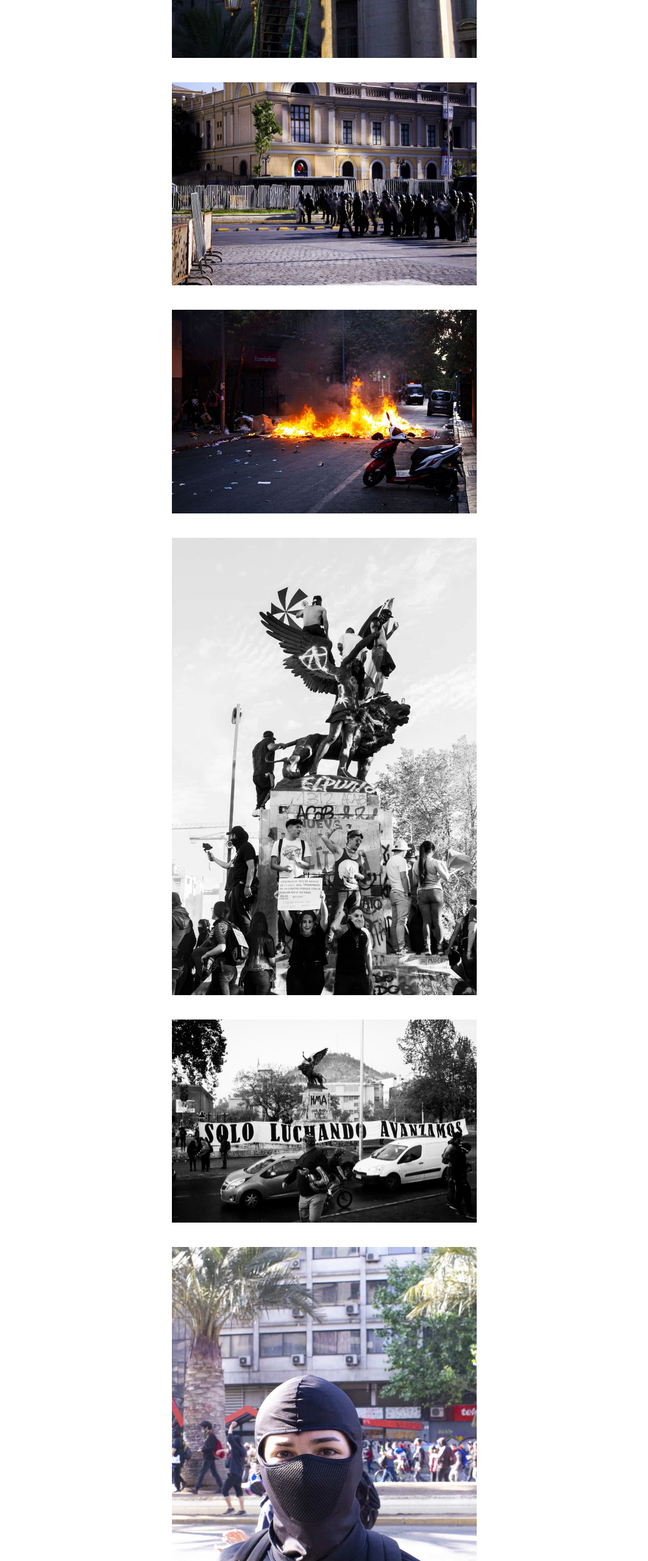
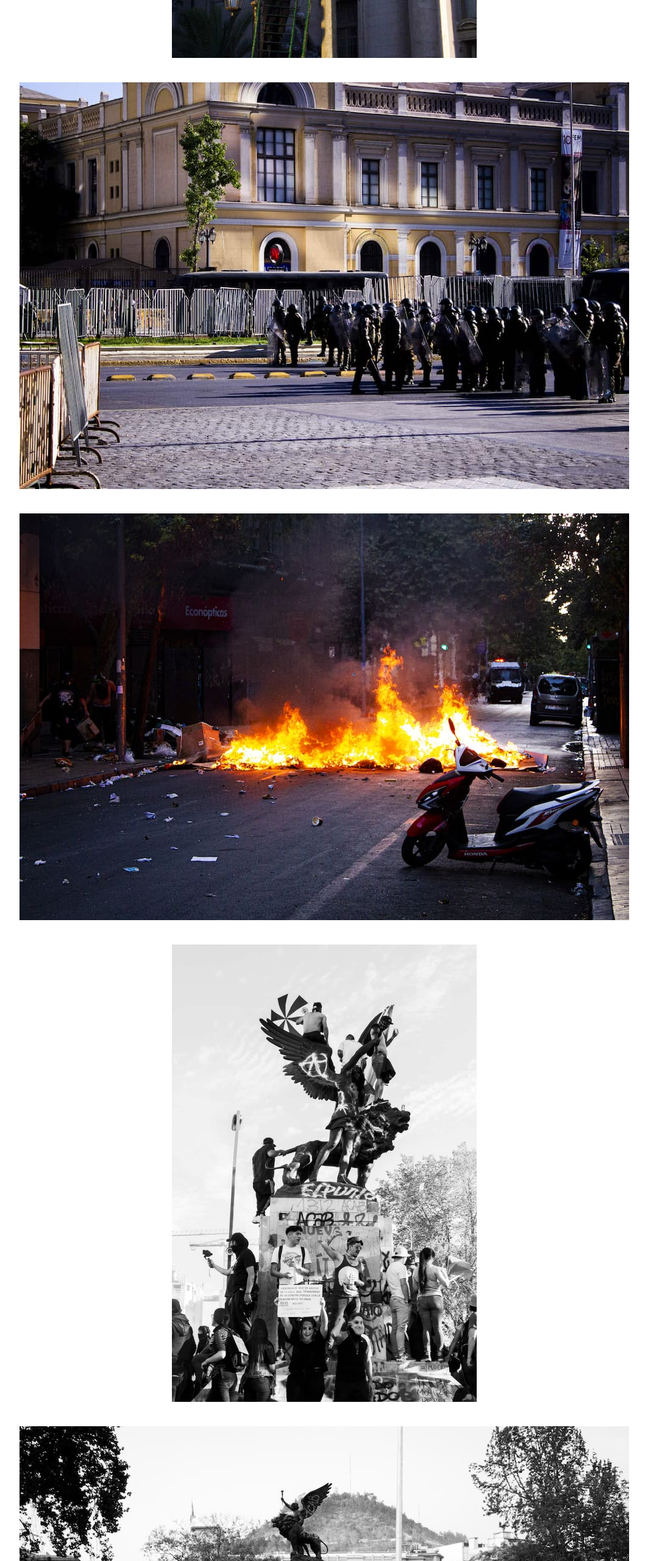
Before and after one commit to OsunaJuan/RodrigoRiffo, a website: page Resources/Pages/Albumes/protestas.html in a window 1280 px wide. Shown: the part 1760-4320 px from the top of the page at 61% size, without its empty margins (108-1171 px from the left). Drawn offline with nearby package versions, Linux system fonts and the light colour scheme.

Commit message:
Añadiendo el  modo landscape a las imagenes

```diff
--- a/Resources/Pages/Albumes/protestas.html
+++ b/Resources/Pages/Albumes/protestas.html
@@ -97,12 +97,12 @@
         </div>
 
         <div>
-          <img src="../../Media/Imagenes/Protestas_web/3.jpg" alt="Fotografia de un grupo de policias con equipamiento antiprotesta" data-aos="fade-right"
+          <img src="../../Media/Imagenes/Protestas_web/3.jpg" alt="Fotografia de un grupo de policias con equipamiento antiprotesta" data-aos="fade-right" class="landscape"
             data-aos-duration="1000">
         </div>
 
         <div>
-          <img src="../../Media/Imagenes/Protestas_web/4.jpg" alt="Fotografia de una calle con obstruida por fuego" data-aos="fade-left"
+          <img src="../../Media/Imagenes/Protestas_web/4.jpg" alt="Fotografia de una calle con obstruida por fuego" data-aos="fade-left" class="landscape"
             data-aos-duration="1000">
         </div>
 
@@ -112,7 +112,7 @@
         </div>
 
         <div>
-          <img src="../../Media/Imagenes/Protestas_web/6.jpg" alt="Fotografia de un cartel de protesta que dice: solo luchando avanzamos" data-aos="fade-left"
+          <img src="../../Media/Imagenes/Protestas_web/6.jpg" alt="Fotografia de un cartel de protesta que dice: solo luchando avanzamos" data-aos="fade-left" class="landscape"
             data-aos-duration="1000">
         </div>
 
--- a/sass/components/_albumes.scss
+++ b/sass/components/_albumes.scss
@@ -63,6 +63,11 @@
                     @include images(100%,500px,228px, auto, 150px);
                     margin:20px
                 }
+
+                .landscape{
+                    @include images(100%,1000px,228px, auto, 150px);
+                    margin:20px
+                }
             }
 
         }
```
Also changed, not shown: Resources/Pages/Albumes/Migrante.html (+2 -3 lines), Resources/Pages/Albumes/Pulsiones.html (+4 -4 lines), css/styles.css, 1 other file.
